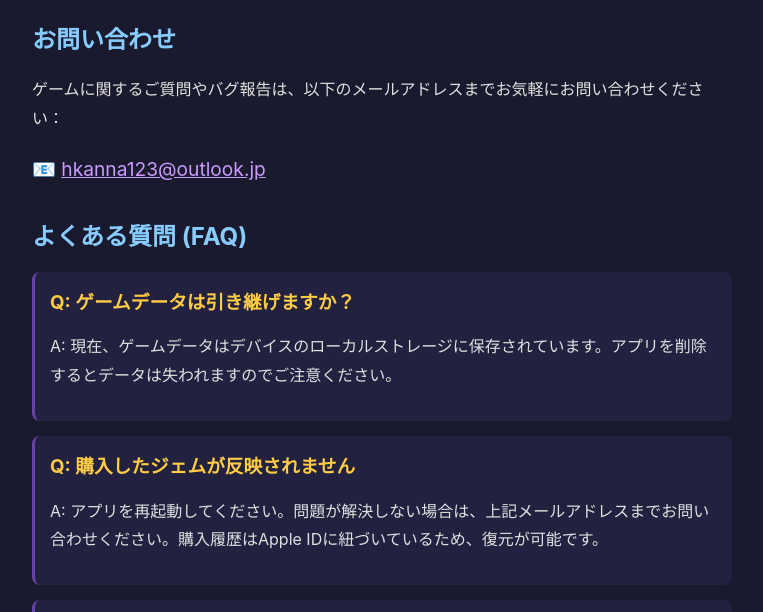
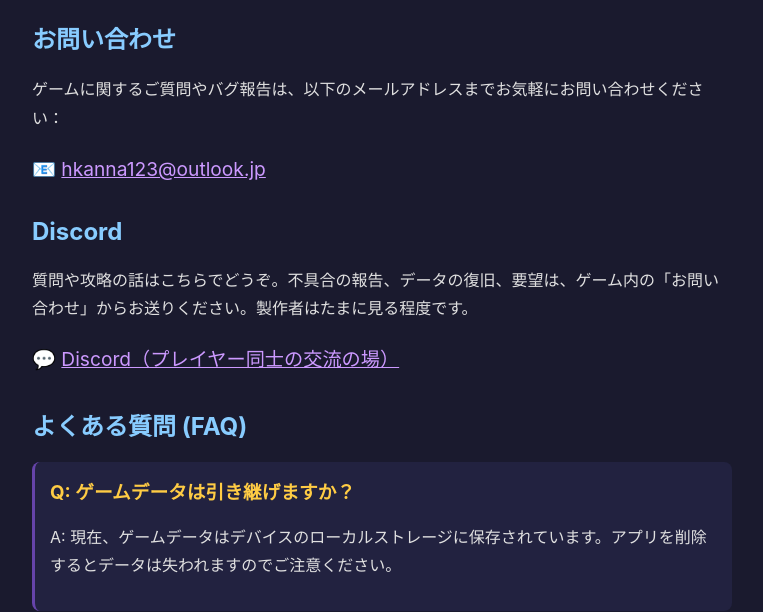
Before and after one commit to Appoolfactory/mugenkairo-support, a plain HTML site: page index.html in a window 1280 px wide. Shown: the part 108-720 px from the top of the page, without its empty margins (258-1021 px from the left). Drawn offline with Linux system fonts and the light colour scheme.

Commit message:
Add Discord community link

```diff
--- a/index.html
+++ b/index.html
@@ -20,6 +20,10 @@ a { color: #cc99ff; }
 <h2>お問い合わせ</h2>
 <p>ゲームに関するご質問やバグ報告は、以下のメールアドレスまでお気軽にお問い合わせください：</p>
 <p style="font-size: 1.2em;">📧 <a href="mailto:hkanna123@outlook.jp">hkanna123@outlook.jp</a></p>
+
+<h2>Discord</h2>
+<p>質問や攻略の話はこちらでどうぞ。不具合の報告、データの復旧、要望は、ゲーム内の「お問い合わせ」からお送りください。製作者はたまに見る程度です。</p>
+<p style="font-size: 1.2em;">💬 <a href="https://discord.gg/AH5rbAec4S">Discord（プレイヤー同士の交流の場）</a></p>
 
 <h2>よくある質問 (FAQ)</h2>
 
```
Also changed, not shown: support.html (+4 -0 lines).
